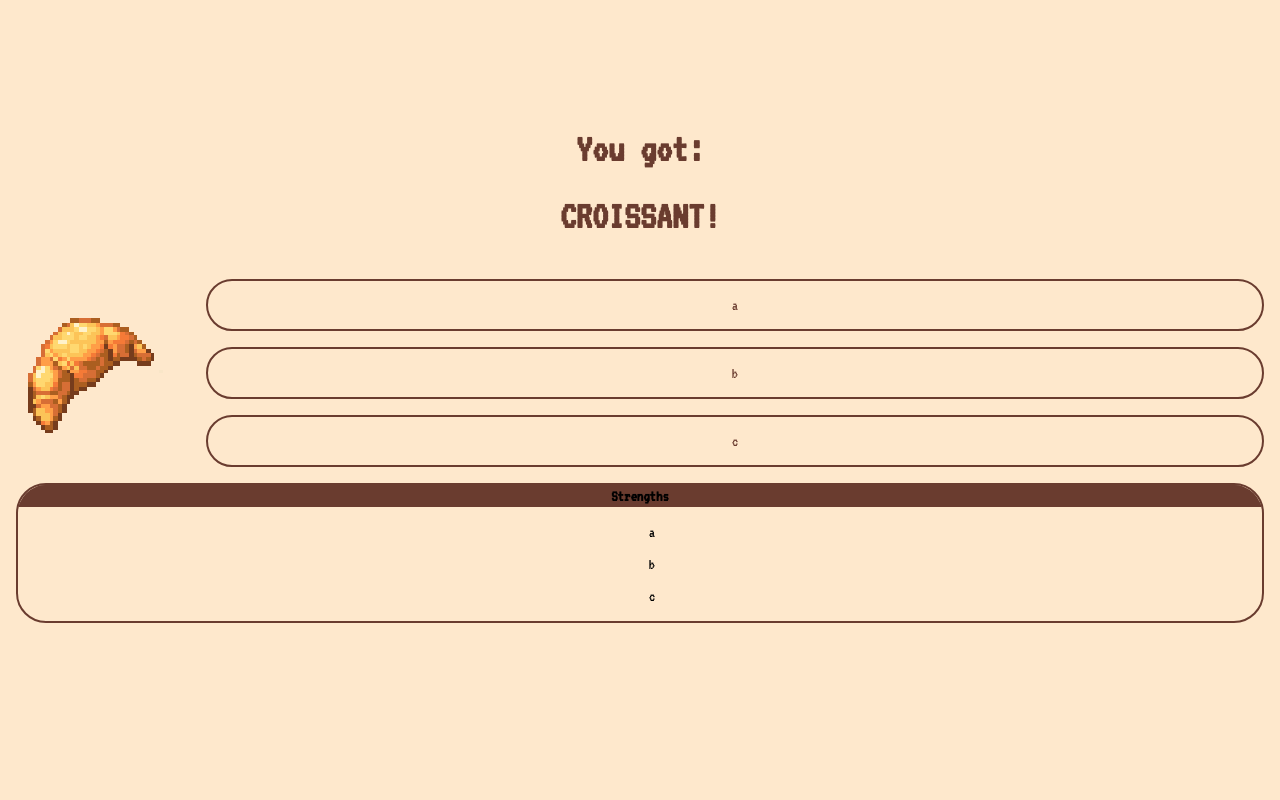
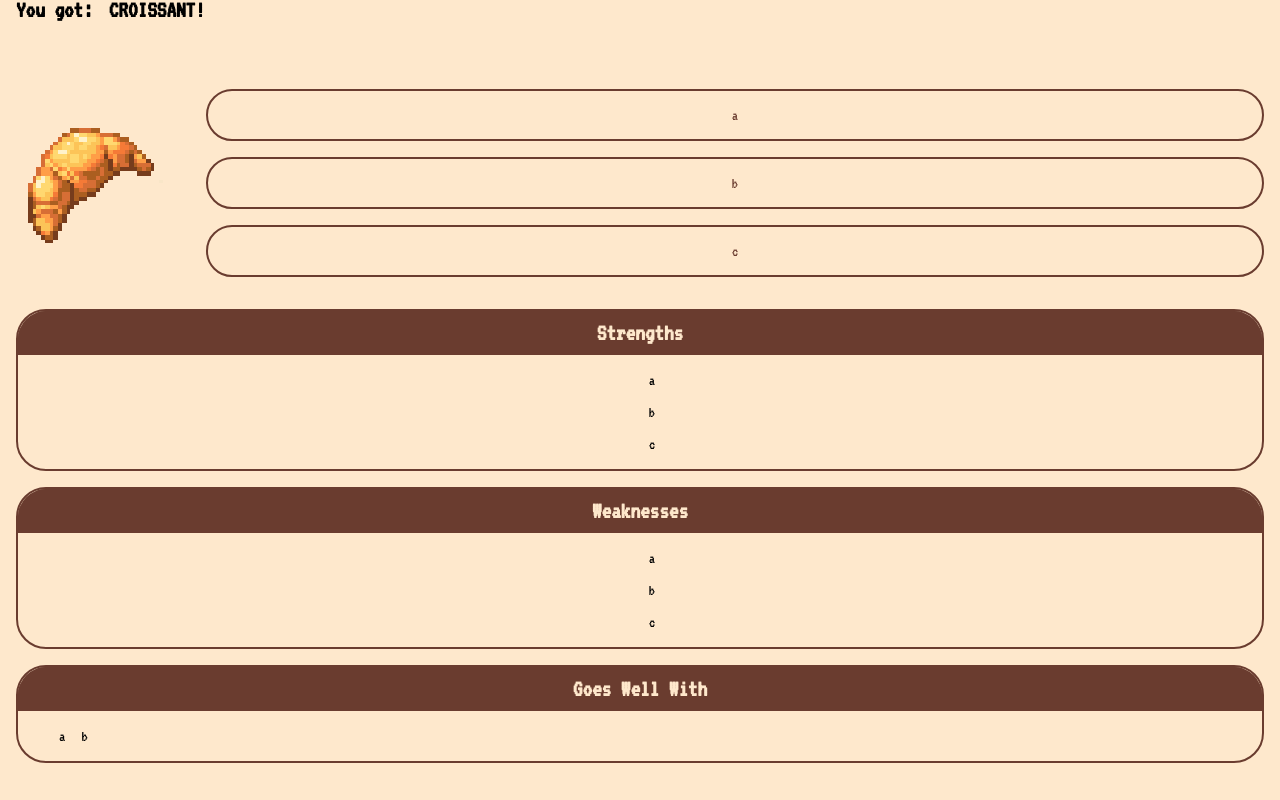
Before and after one commit to Josebean/pastries-quiz, a plain HTML site: page index.html in a window 1280 px wide. Drawn offline with Linux system fonts and the light colour scheme.

Commit message:
results page 2

```diff
--- a/index.html
+++ b/index.html
@@ -13,7 +13,7 @@
             <div class="start-page" id="start-page" style="display: none;">
 
 
-                <img src="croissant.png" style="width: 250px;">
+                <img src="croissant.png" style="width: 250px; height: 250px;">
                 <h1>What Pastry Are You?</h1>
                 <button id="start-button">START</button>
             </div>
@@ -24,12 +24,12 @@
             </div>
             <div class="result-page" id="result-page" style="display: flex;">
                 <div class="result-header">
-                    <h1>You got:</h1>
-                    <h1>CROISSANT!</h1>
+                    <h2>You got:</h2>
+                    <h2>CROISSANT!</h2>
                 </div>
                 <div class="result-overview">
                     <img class="result-image" id="result-image" src="croissant(150).png">
-                    <ul>
+                    <ul class="list-column">
                         <li class="list-overview">a</li>
                         <li class="list-overview">b</li>
                         <li class="list-overview">c</li>
@@ -45,7 +45,7 @@
                         </tr>
                         <tr>
                             <td>
-                                <ul>
+                                <ul class="list-column">
                                     <li class="=">a</li>
                                     <li class="=">b</li>
                                     <li class="=">c</li>
@@ -59,10 +59,40 @@
 
                 </div>
                 <div class="result-weaknesses">
+                    <table>
+                        <tr>
+                            <th>
+                                Weaknesses
+                            </th>
+                        </tr>
+                        <tr>
+                            <td>
+                                <ul class="list-column">
+                                    <li class="=">a</li>
+                                    <li class="=">b</li>
+                                    <li class="=">c</li>
+                                </ul>
+                            </td>
+                        </tr>
+                    </table>
 
                 </div>
                 <div class="result-compatability">
-
+                    <table>
+                        <tr>
+                            <th>
+                                Goes Well With
+                            </th>
+                        </tr>
+                        <tr>
+                            <td>
+                                <ul>
+                                    <li class="=">a</li>
+                                    <li class="=">b</li>
+                                </ul>
+                            </td>
+                        </tr>
+                    </table>
                 </div>
 
             </div>
--- a/styles.css
+++ b/styles.css
@@ -78,6 +78,14 @@ button {
     display: flex;
     flex-direction: column;
     width: 100%;
+    gap: 1rem;
+}
+
+.result-header {
+    display: flex;
+    flex-direction: row;
+    margin: 16px 16px;
+    gap: 1rem
 }
 
 .result-overview {
@@ -98,11 +106,22 @@ img {
 ul {
     list-style-type: none;
     display: flex;
-    flex-direction: column;
-    gap: 1rem;
     flex-grow: 1;
     margin-right: 16px;
+    gap: 1rem;
 }
+
+.list-column {
+
+    flex-direction: column;
+
+
+}
+
+.list-row {
+    flex-direction: row;
+}
+
 
 .list-overview {
     padding: 1rem;
@@ -112,6 +131,9 @@ ul {
     border-color: var(--brown);
     color: var(--brown);
 }
+
+
+
 
 li {
     text-align: center;
@@ -123,6 +145,15 @@ li {
     margin: 0px 16px;
 }
 
+.result-weaknesses {
+    display: flex;
+    margin: 0px 16px;
+}
+
+.result-compatability {
+    display: flex;
+    margin: 0 16px;
+}
 
 table {
 
@@ -140,5 +171,8 @@ th {
 
     background: var(--brown);
     border: 2px solid var(--brown);
+    font-size: 1.5rem;
+    color: var(--cream);
+    padding: .5rem;
 
 }
```
